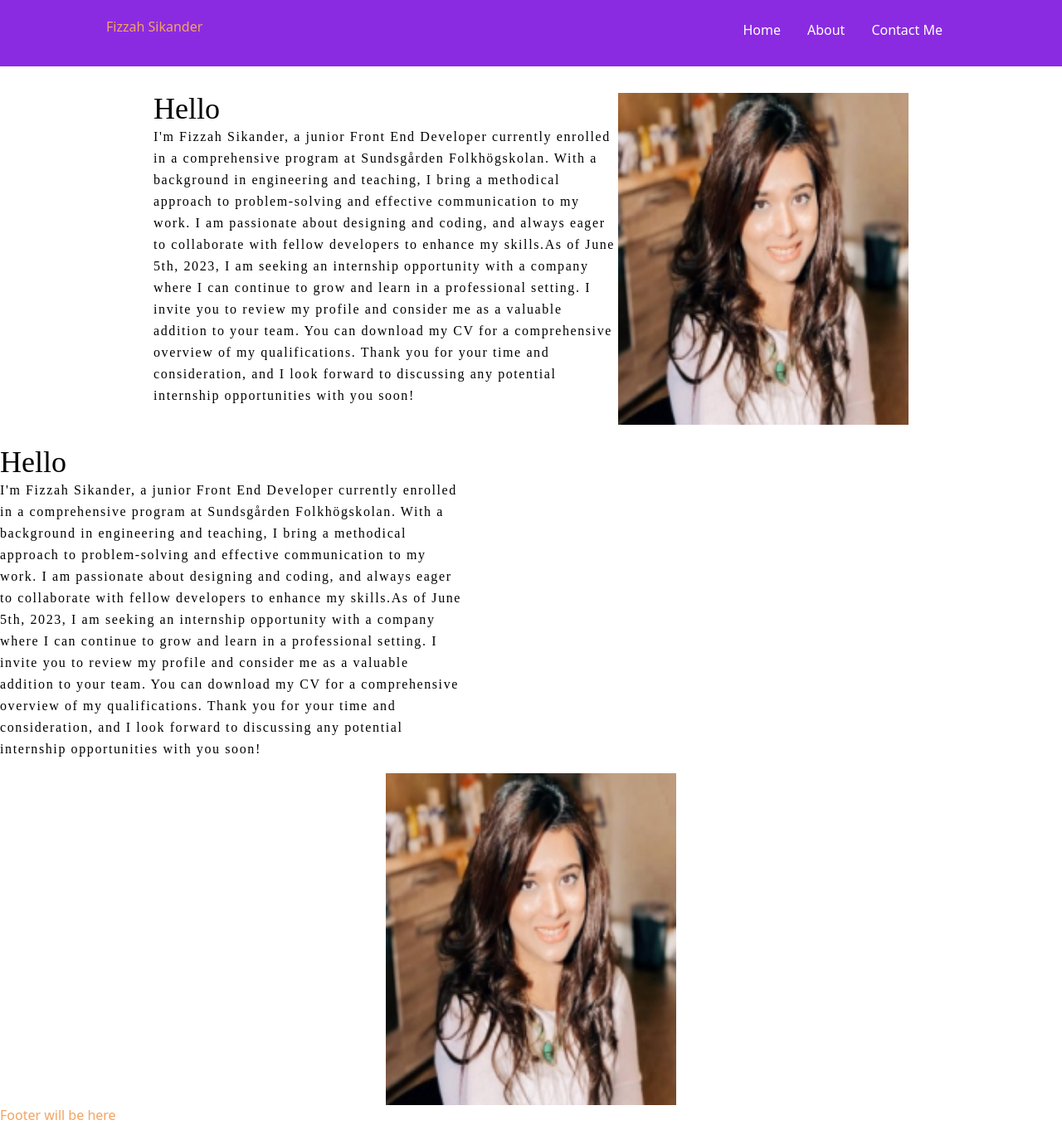
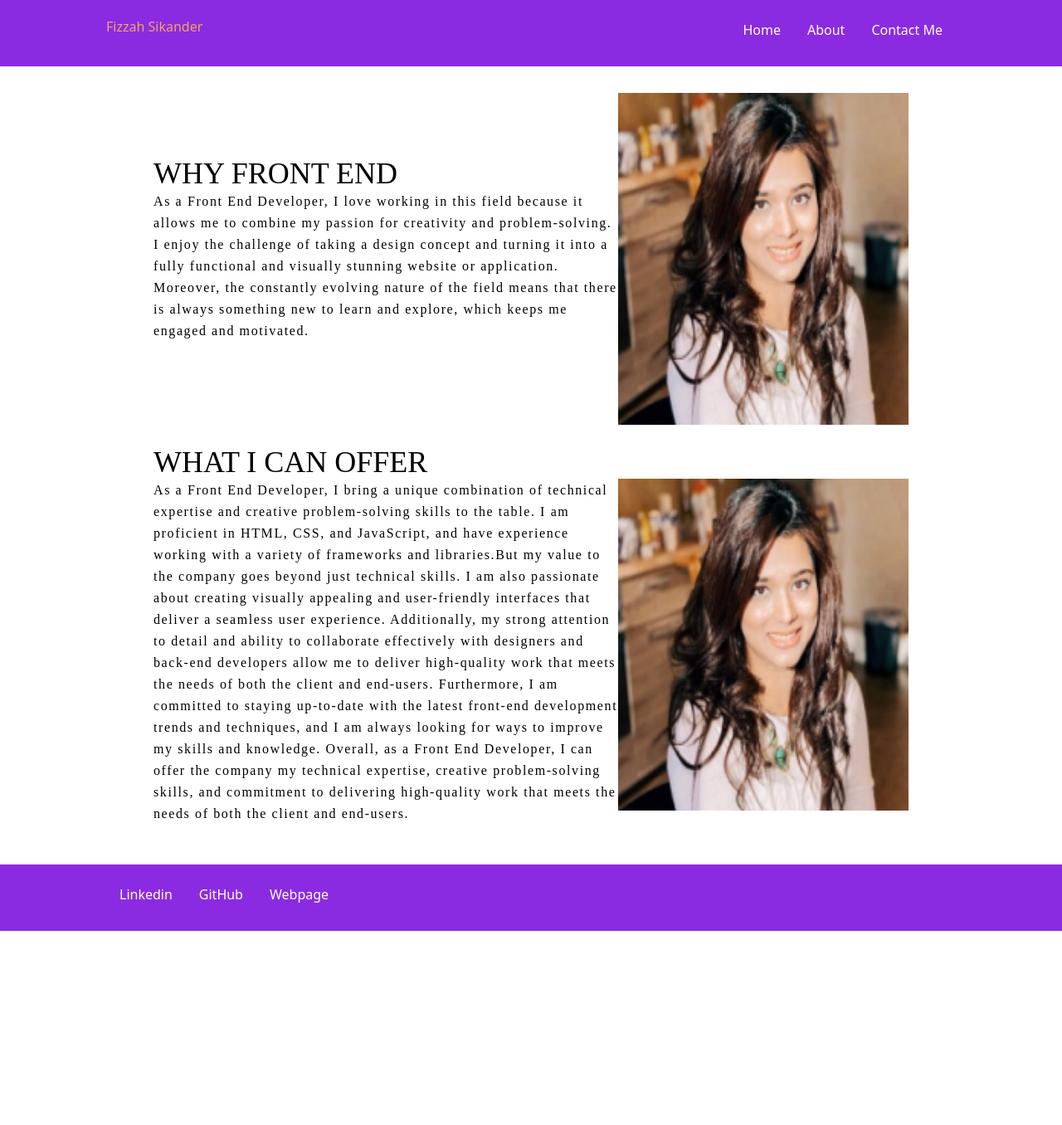
Before and after one commit to FizzahSikander/React-First-Project, a React (Create React App) app: page /About in a window 1280 px wide. Shown: the whole page at 83% size. After the commit the page ends 1122 px from the top, so only its background shows below. Built offline with nearby package versions, Linux system fonts and the light colour scheme.

Commit message:
needs changes

```diff
--- a/src/components/About.js
+++ b/src/components/About.js
@@ -2,31 +2,19 @@ import ImageDisplay from "./water";
 const Home = () => {
     return (
         <><><div className="container"><div className="secondpageContainer-left">
-            <h2 className="secondpage_container-title">Hello</h2>
-            <p className="secondpage_container-info">I'm Fizzah Sikander, a junior Front End Developer currently enrolled in
-                a comprehensive program at Sundsgården Folkhögskolan. With a background in engineering and teaching, I
-                bring a methodical approach to problem-solving and effective communication to my work. I am passionate
-                about designing and coding, and always eager to collaborate with fellow developers to enhance my skills.As of June 5th, 2023, I am seeking an internship opportunity with a
-                company where I can continue to grow and learn in a professional setting. I invite you to review my
-                profile and consider me as a valuable addition to your team. You can download my CV for a comprehensive
-                overview of my qualifications.
-                Thank you for your time and consideration, and I look forward to discussing any potential internship
-                opportunities with you soon!
+            <h2 className="secondpage_container-title">WHY FRONT END</h2>
+            <p className="secondpage_container-info">As a Front End Developer, I love working
+                in this field because it allows me to combine my passion for creativity and problem-solving.
+                I enjoy the challenge of taking a design concept and turning it into a fully functional and visually stunning website or application. Moreover, the constantly evolving nature of the field means that there is always something new to learn and explore, which keeps me engaged and motivated.
             </p>
         </div><ImageDisplay /></div>
-        </><><div className="secondpageContainer-left">
-            <h2 className="secondpage_container-title">Hello</h2>
-            <p className="secondpage_container-info">I'm Fizzah Sikander, a junior Front End Developer currently enrolled in
-                a comprehensive program at Sundsgården Folkhögskolan. With a background in engineering and teaching, I
-                bring a methodical approach to problem-solving and effective communication to my work. I am passionate
-                about designing and coding, and always eager to collaborate with fellow developers to enhance my skills.As of June 5th, 2023, I am seeking an internship opportunity with a
-                company where I can continue to grow and learn in a professional setting. I invite you to review my
-                profile and consider me as a valuable addition to your team. You can download my CV for a comprehensive
-                overview of my qualifications.
-                Thank you for your time and consideration, and I look forward to discussing any potential internship
-                opportunities with you soon!
+        </><><div className="container"><div className="secondpageContainer-left">
+            <h2 className="secondpage_container-title">WHAT I CAN OFFER</h2>
+            <p className="secondpage_container-info">As a Front End Developer, I bring a unique combination of technical expertise and creative problem-solving skills to the table. I am proficient in HTML, CSS, and JavaScript, and have experience working with a variety of frameworks and libraries.But my value to the company goes beyond just technical skills. I am also passionate about creating visually appealing and user-friendly interfaces that deliver a seamless user experience. Additionally, my strong attention to detail and ability to collaborate effectively with designers and back-end developers allow me to deliver high-quality work that meets the needs of both the client and end-users.
+                Furthermore, I am committed to staying up-to-date with the latest front-end development trends and techniques, and I am always looking for ways to improve my skills and knowledge.
+                Overall, as a Front End Developer, I can offer the company my technical expertise, creative problem-solving skills, and commitment to delivering high-quality work that meets the needs of both the client and end-users.
             </p>
-        </div><ImageDisplay /></></>
+        </div><ImageDisplay /></div></></>
     );
 };
 export default Home;
--- a/src/components/Button.js
+++ b/src/components/Button.js
@@ -1,4 +1,5 @@
 const Button = () => {
     return <button> About Me</button>
+
 };
 export default Button;
--- a/src/components/Footer.js
+++ b/src/components/Footer.js
@@ -1,4 +1,15 @@
+import { Link } from "react-router-dom";
 const Footer = () => {
-    return <footer>Footer will be here</footer>;
+    return (
+        <header className="header">
+            <nav>
+                <ul>
+                    <li><Link className="links" to="/">Linkedin</Link></li>
+                    <li><Link className="links" to="/">GitHub</Link></li>
+                    <li><Link className="links" to="/">Webpage</Link></li>
+                </ul>
+            </nav>
+        </header>
+    );
 };
 export default Footer;
--- a/src/components/Home.js
+++ b/src/components/Home.js
@@ -15,7 +15,7 @@ const Home = () => {
                 Thank you for your time and consideration, and I look forward to discussing any potential internship
                 opportunities with you soon!
             </p>
-            <Button />
+            <a href="About"><Button /></a>
         </div><ImageDisplay /></div></>
     );
 };
```
